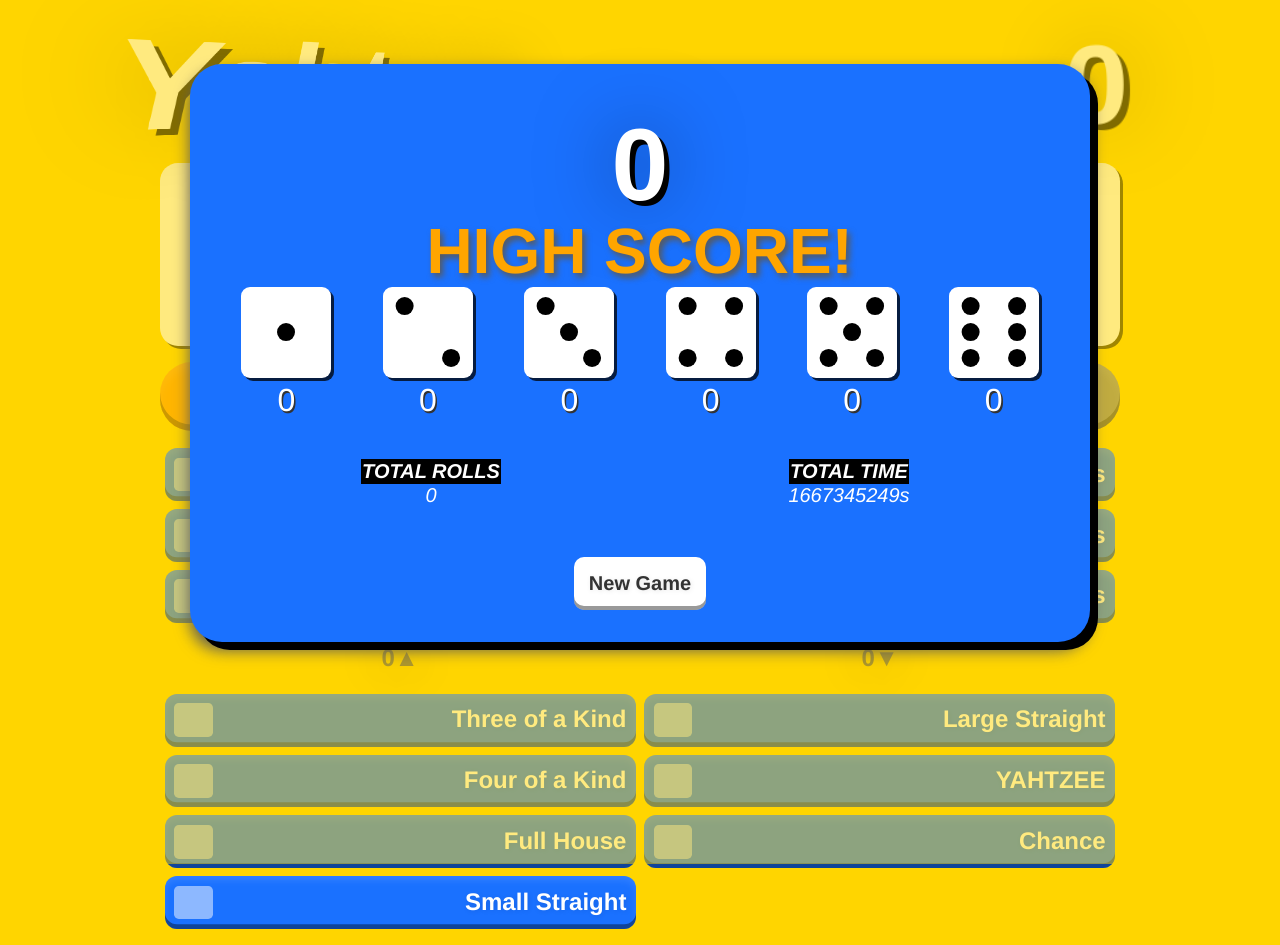
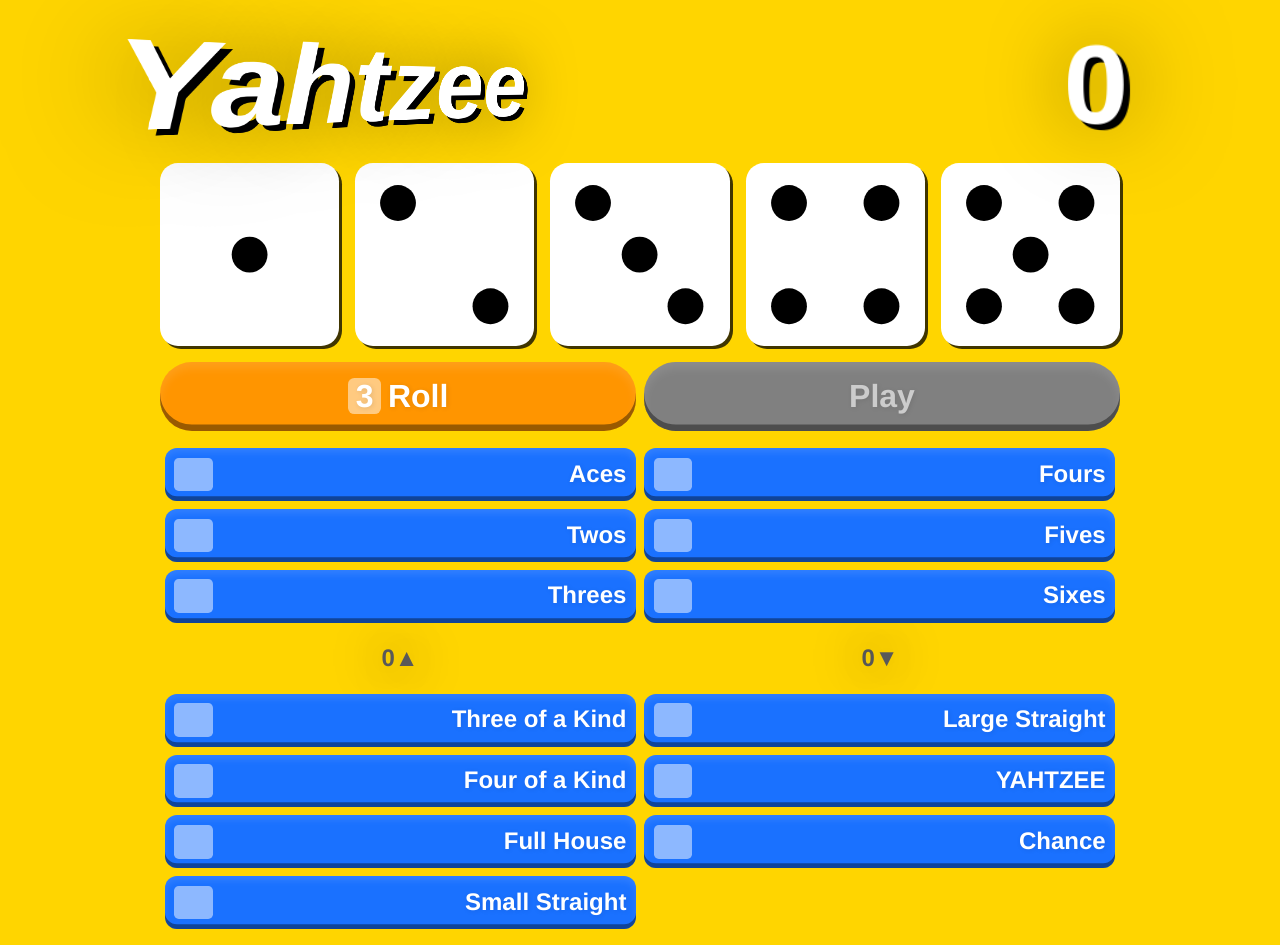
Before and after one commit to bbanting/react-trial, a React (Create React App) app: page / in a window 1280 px wide. Built offline with nearby package versions, Linux system fonts and the light colour scheme.

Commit message:
Fixed isNewHighscore(), created prevHighscoreRef

```diff
--- a/src/components/App.js
+++ b/src/components/App.js
@@ -19,6 +19,7 @@
   const [time, setTime] = useState(Date.now());
 
   const prevGameStateRef = useRef(null);
+  const prevHighscoreRef = useRef(getScoreCookie());
 
   // This checks if the game is finished after scoring or moves
   // the game state on to the next turn so long as the state is
@@ -33,17 +34,21 @@
     }
   }, [scores]);
 
+  // Set time and high score at end game.
   useEffect(() => {
     if (gameState != STATE.FINISH) return;
     setTime(t => Math.round((Date.now() - t) / 1000));
+
     if (isNewHighscore()) setScoreCookie(getScore());
   }, [gameState]);
 
+  // Triggers the yahtzee animation when one is rolled.
   useEffect(() => {
     // Index 11 is yahtzee.
     if (scores[11] !== 0 && HANDS[11].scoreFunc(getDiceValues(dice))) window.alert("YAHTZEE!");
   }, [rolls]);
 
+  // Starts the timer.
   useEffect(() => {
     if (prevGameStateRef.current === STATE.BEGIN) {
       setTime(Date.now());
@@ -63,10 +68,11 @@
   }
 
   function isNewHighscore() {
-    return getScore() > getScoreCookie();
+    return getScore() > prevHighscoreRef.current;
   }
 
   function newGame() {
+    prevHighscoreRef.current = getScore();
     changeGameState(STATE.BEGIN);
     setRolls(3);
     setYahtzees(range(1,14).fill(false));
@@ -117,7 +123,7 @@
 
     </div>
 
-    {gameState && <Stats
+    {gameState === STATE.FINISH && <Stats
       gameState={gameState}
       diceHist={diceHist}
       time={time}
--- a/src/components/Stats.js
+++ b/src/components/Stats.js
@@ -13,7 +13,7 @@
       <div className="stats-overlay">
         <div className="stats-inner">
           <div className="score">{score}</div>
-          {1 && <p className="highscore-note">HIGH SCORE!</p>} {/**isHighscore needs to get fixed */}
+          {isHighscore() && <p className="highscore-note">HIGH SCORE!</p>}
 
           <div className="die-tallies">
           {Object.values(counts)
--- a/src/index.css
+++ b/src/index.css
@@ -358,7 +358,7 @@
   text-transform: uppercase;
   font-weight: bold;
   background-color: black;
-  padding: 1px;
+  padding: 0 5px;
 }
 
 .hidden {
```
Also changed, not shown: 1 other file (tests, documents, lock files or other folders).
